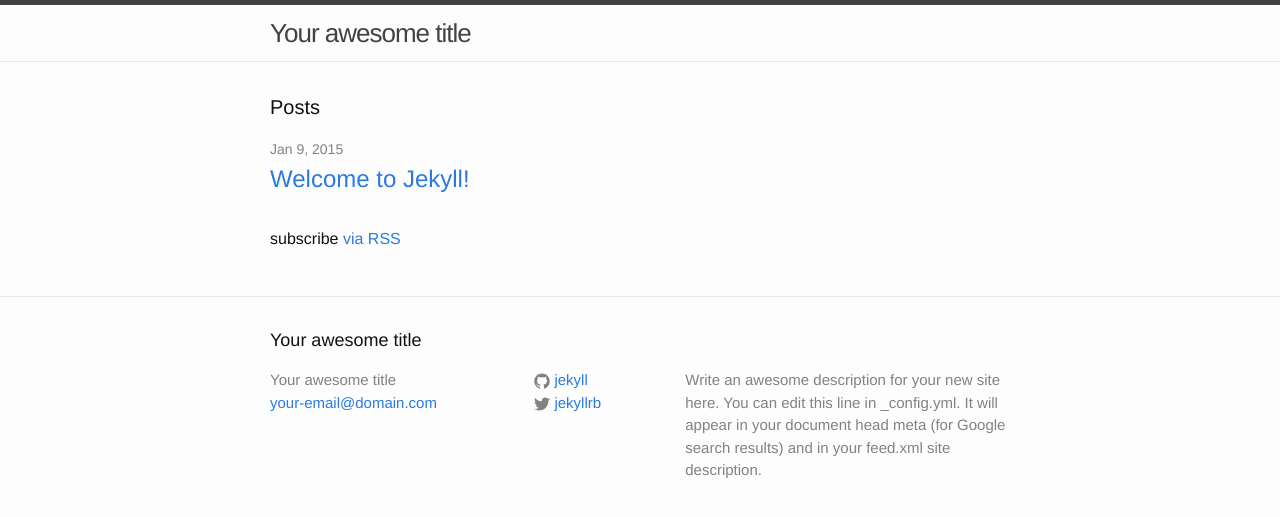
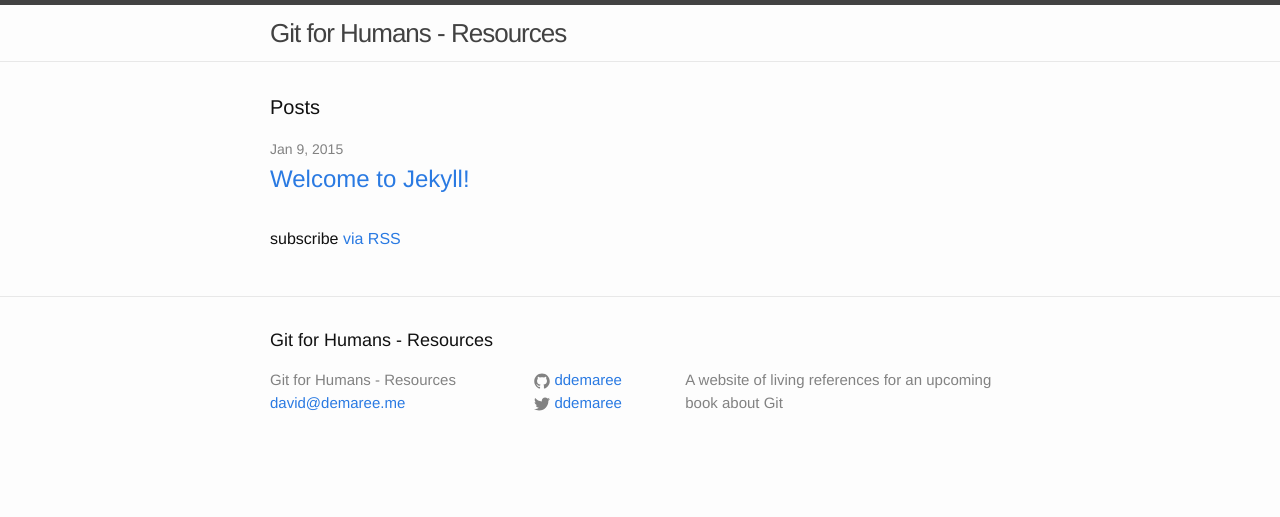
Before and after one commit to gitforhumans/gitforhumans.github.io, a Jekyll site: the page built from index.html, in a window 1280 px wide. Shown: the top 517 px of the page. Built offline with Jekyll 4.4.1, drawn with Linux system fonts in a browser that asks for light colours.

Commit message:
Update _config

```diff
--- a/_config.yml
+++ b/_config.yml
@@ -1,14 +1,14 @@
 # Site settings
-title: Your awesome title
-email: your-email@domain.com
+title: Git for Humans - Resources
+email: david@demaree.me
 description: > # this means to ignore newlines until "baseurl:"
-  Write an awesome description for your new site here. You can edit this
-  line in _config.yml. It will appear in your document head meta (for
-  Google search results) and in your feed.xml site description.
+  A website of living references for an upcoming book about Git
 baseurl: "" # the subpath of your site, e.g. /blog/
-url: "http://yourdomain.com" # the base hostname & protocol for your site
-twitter_username: jekyllrb
-github_username:  jekyll
+url: "https://gitforhumans.info" # the base hostname & protocol for your site
+twitter_username: ddemaree
+github_username:  ddemaree
 
 # Build settings
 markdown: kramdown
+
+exclude: ["bin", "Gemfile*", "Vagrantfile"]
```
